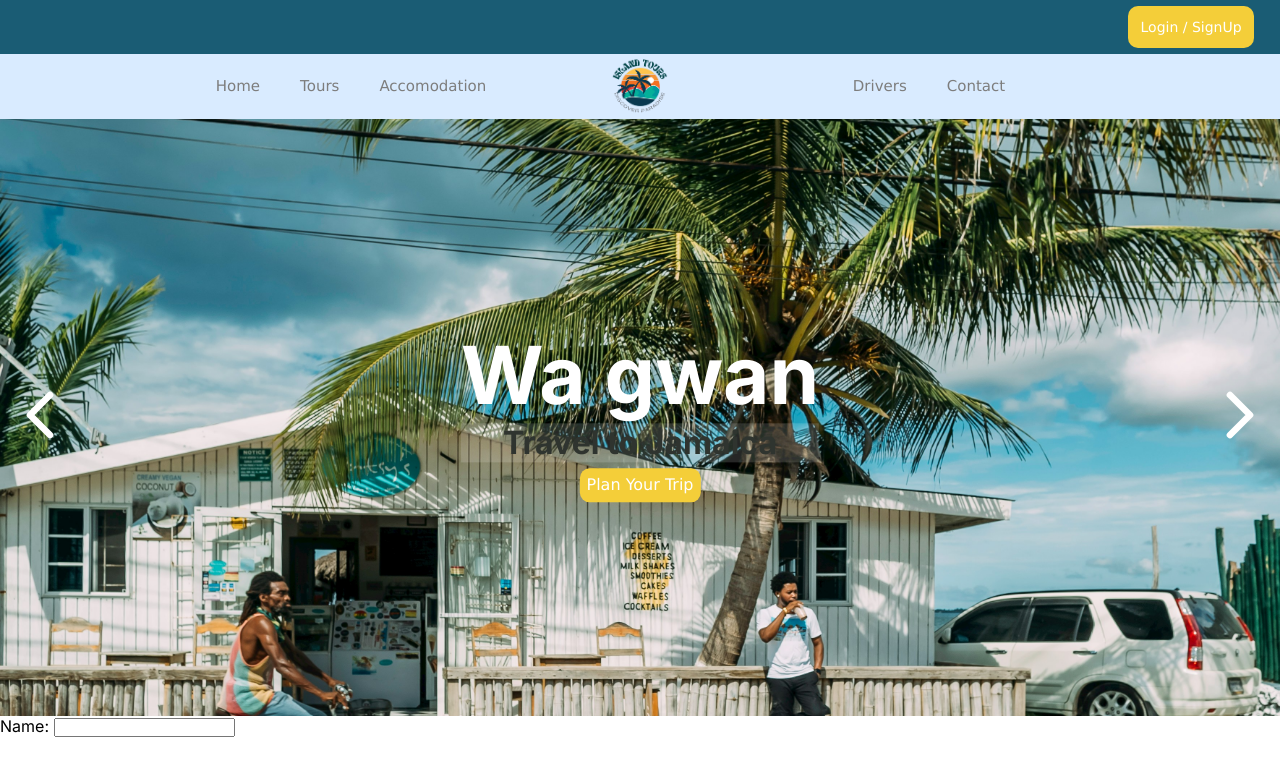
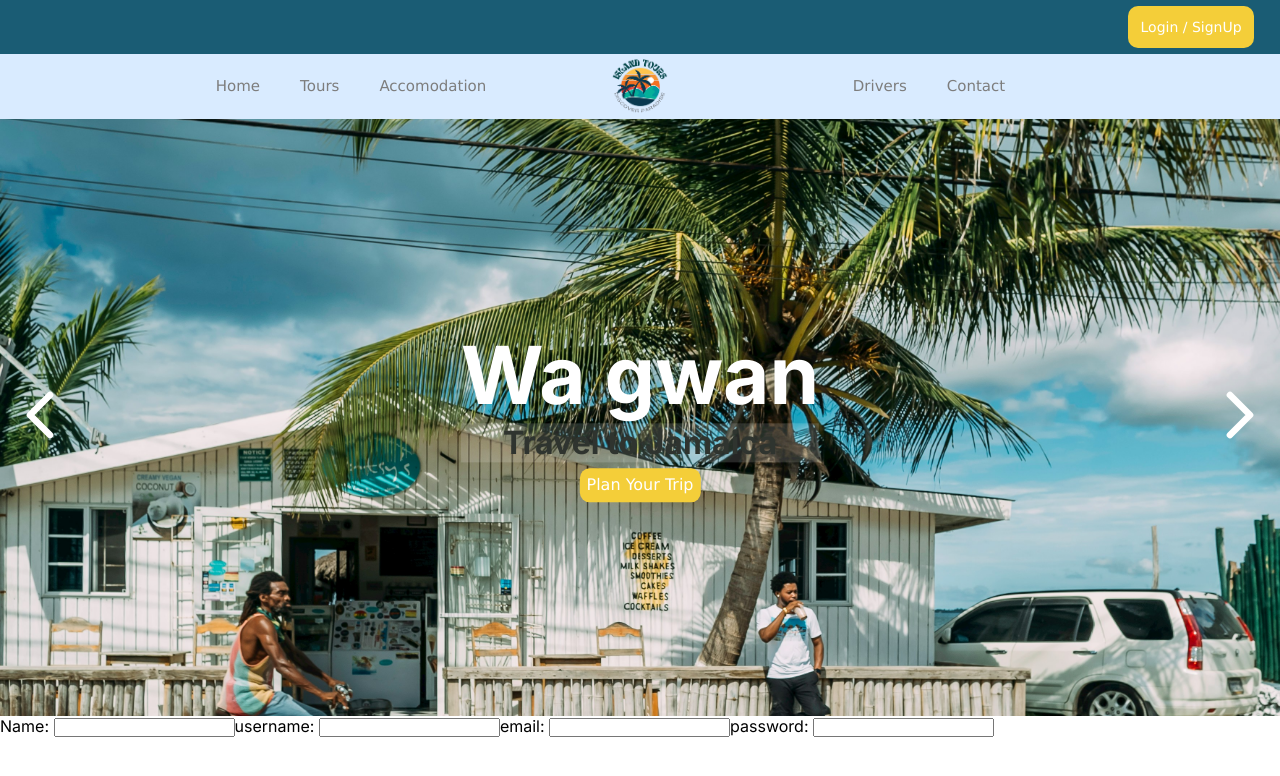
Before and after one commit to mhc-cs/cs-316-project-tropical-traversers, a Next.js app in the folder tropical_traverse/: page / in a window 1280 px wide. Shown: the top 776 px of the page. Built offline with nearby package versions, Linux system fonts and the light colour scheme.

Commit message:
added signup form, working on linking pages

```diff
--- a/tropical_traverse/package.json
+++ b/tropical_traverse/package.json
@@ -12,7 +12,8 @@
     "lucide-react": "^0.344.0",
     "next": "14.1.0",
     "react": "^18",
-    "react-dom": "^18"
+    "react-dom": "^18",
+    "react-router-dom": "^6.22.3"
   },
   "devDependencies": {
     "@types/node": "^20",
--- a/tropical_traverse/src/app/components/login_button.tsx
+++ b/tropical_traverse/src/app/components/login_button.tsx
@@ -1,9 +1,10 @@
-// import { Link } from 'react-router';
+
+// import { Link } from 'react-router-dom';
 
 export default function LoginButton(){
     return (
       <button className="button login">
-        {/* <Link>Login / SignUp</Link> */}
+        {/* <Link to="/login">Login / SignUp</Link> */}
         Login / SignUp
         </button>
     );
--- a/tropical_traverse/src/app/components/loginform.tsx
+++ b/tropical_traverse/src/app/components/loginform.tsx
@@ -1,9 +1,21 @@
 export default function forms(){
     return(
         <>
-        <label>
-            Name: <input name="name" />
-        </label>
+        <div>
+            <label>
+                Name: <input name="name" />
+            </label>
+            <label htmlFor="">
+                username: <input name="username"/>
+            </label>
+            <label htmlFor="">
+                email: <input name="email"/>
+            </label>
+            <label htmlFor="">
+                password: <input type="password" name="password"/>
+            </label>
+        </div>
+
         </>
     );
 }
--- /dev/null
+++ b/tropical_traverse/src/app/components/routes.tsx
@@ -0,0 +1,15 @@
+import { BrowserRouter as Router, Routes, Route } from 'react-router-dom';
+import LoginPage from "./loginform";
+
+
+export default function Page() {
+    return (
+      <>
+       <Router>
+            <Routes>
+                <Route path="/login" element={<LoginPage />} />
+            </Routes>
+        </Router>
+      </>
+    );
+  }
--- a/tropical_traverse/src/app/page.tsx
+++ b/tropical_traverse/src/app/page.tsx
@@ -1,3 +1,5 @@
+"use client";
+
 import Image from "next/image";
 import styles from "./page.module.css";
 import NavBar from "./components/navbar";
@@ -13,6 +15,8 @@ import tropics7 from "./assets/jamaica7.jpg";
 import tropics8 from "./assets/jamaica8.jpg";
 import tropics9 from "./assets/jamaica9.jpg";
 import tropics10 from "./assets/jamaica10.jpg";
+import LoginPage from "./components/loginform";
+import AppRoutes from "./components/routes";
 
 // images for the carousel
 const IMAGES = [tropics1, tropics2, tropics3, tropics4, tropics5, tropics6, tropics7, tropics8, tropics9, tropics10]
@@ -22,7 +26,8 @@ export default function Page() {
     <>
      <NavBar/>
      <Carousel imageURLs = {IMAGES}/>
-     <LoginForm />
+     {/* <AppRoutes /> */}
+     <LoginPage/>
     </>
   );
 }
```
Also changed, not shown: 1 other file (tests, documents, lock files or other folders).
